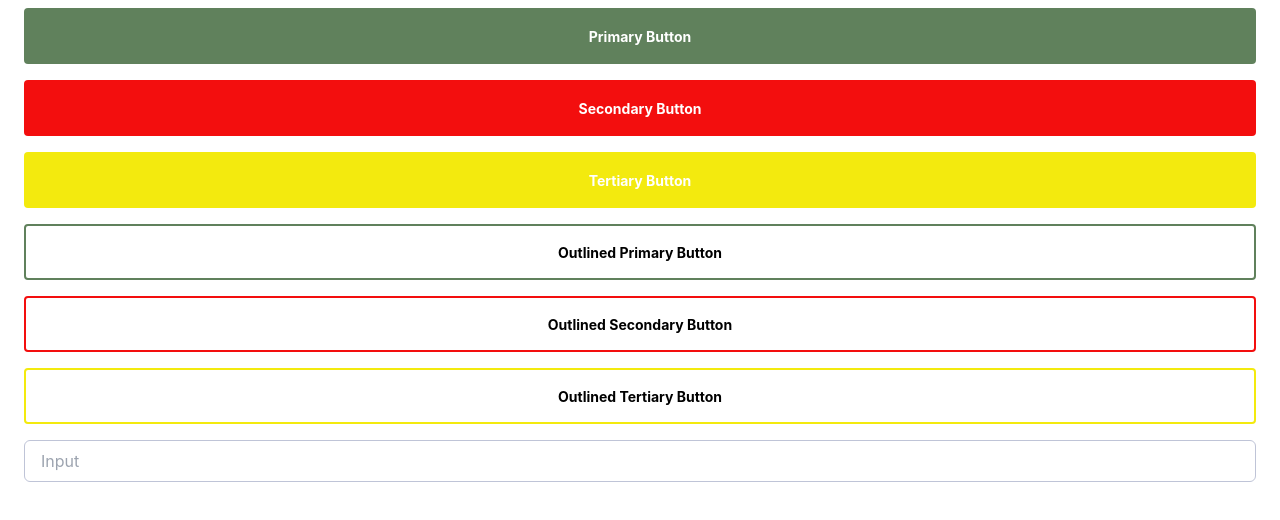
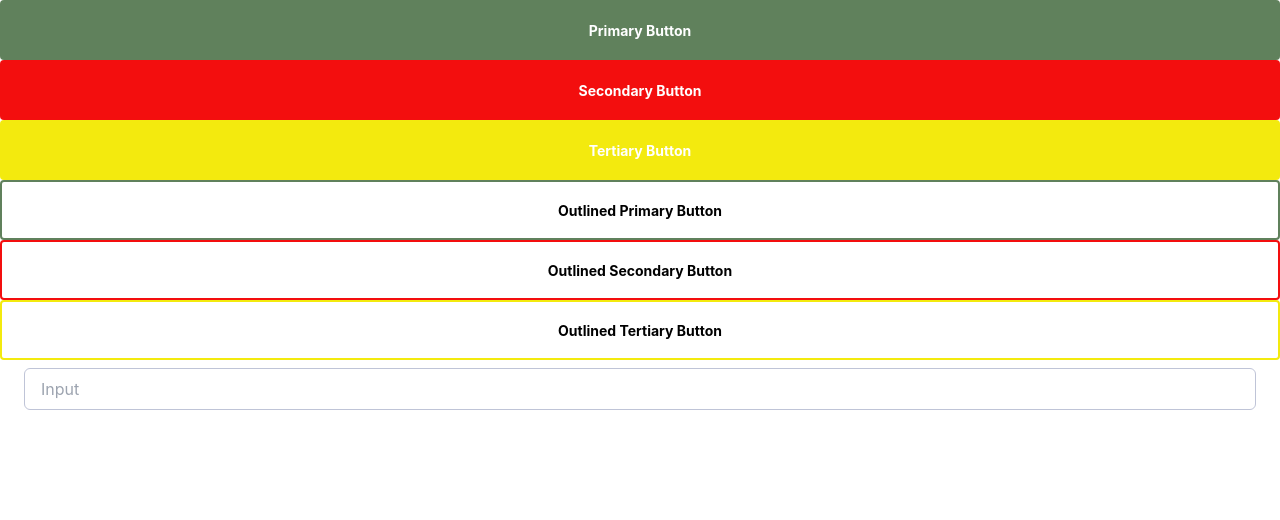
Before and after one commit to Encontrar-Pets/frontend, a React (Create React App) app: page /playbook in a window 1280 px wide. Shown: the top 520 px of the page. Built offline with nearby package versions, Linux system fonts and the light colour scheme.

Commit message:
feat: button

```diff
--- a/src/components/button/index.tsx
+++ b/src/components/button/index.tsx
@@ -1,7 +1,8 @@
 type ButtonProps = {
   label: string;
   onClick: () => void;
-  type?: "filled" | "outline";
+  className?: string;
+  type?: "filled" | "outline" | "text";
   variant?: "primary" | "secondary" | "tertiary";
 };
 
@@ -10,38 +11,53 @@ export default function Button({
   onClick,
   variant = "primary",
   type = "filled",
+  className,
 }: ButtonProps) {
-  const isFilled = () => type === "filled";
+  const bgVariants = {
+    primary: "bg-primary",
+    secondary: "bg-secondary",
+    tertiary: "bg-tertiary",
+  };
 
-  const bgVariants = {
-    primary: 'bg-primary',
-    secondary: 'bg-secondary',
-    tertiary: 'bg-tertiary',
+  const borderVariants = {
+    primary: "border-primary",
+    secondary: "border-secondary",
+    tertiary: "border-tertiary",
+  };
+
+  function getTextButtonClassName() {
+    return `rounded p-[14px] border-2 border-white hover:opacity-80 hover:border-primary-gray  ${className}`;
   }
 
-  const borderVariants = {
-    primary: 'border-primary',
-    secondary: 'border-secondary',
-    tertiary: 'border-tertiary',
+  function getOutlineClassName() {
+    return `h-[60px] border-2 ${borderVariants[variant]} rounded p-[14px] bg-white hover:opacity-70 ${className}`;
   }
 
-  if (isFilled()) {
-    return (
-      <button
-        className={`my-2 mx-6 rounded p-4 ${bgVariants[variant]}`}
-        onClick={onClick}
-      >
-        <span className={`text-sm font-bold text-white`}>{label}</span>
-      </button>
-    );
+  function getFilledClassName() {
+    return `h-[60px] rounded p-4 ${bgVariants[variant]} hover:opacity-80 ${className}`;
   }
 
-  return (
-    <button
-      className={`my-2 mx-6 border-2 ${borderVariants[variant]} rounded p-[14px] bg-white`}
-      onClick={onClick}
-    >
-      <span className={`text-sm font-bold text-black`}>{label}</span>
-    </button>
-  );
+  switch (type) {
+    case "text":
+      return (
+        <button className={getTextButtonClassName()} onClick={onClick}>
+          <span className={`text-sm font-bold text-primary-gray`}>{label}</span>
+        </button>
+      );
+
+    case "outline":
+      return (
+        <button className={getOutlineClassName()} onClick={onClick}>
+          <span className={`text-sm font-bold text-black`}>{label}</span>
+        </button>
+      );
+
+    case "filled":
+    default:
+      return (
+        <button className={getFilledClassName()} onClick={onClick}>
+          <span className={`text-sm font-bold text-white`}>{label}</span>
+        </button>
+      );
+  }
 }
```
